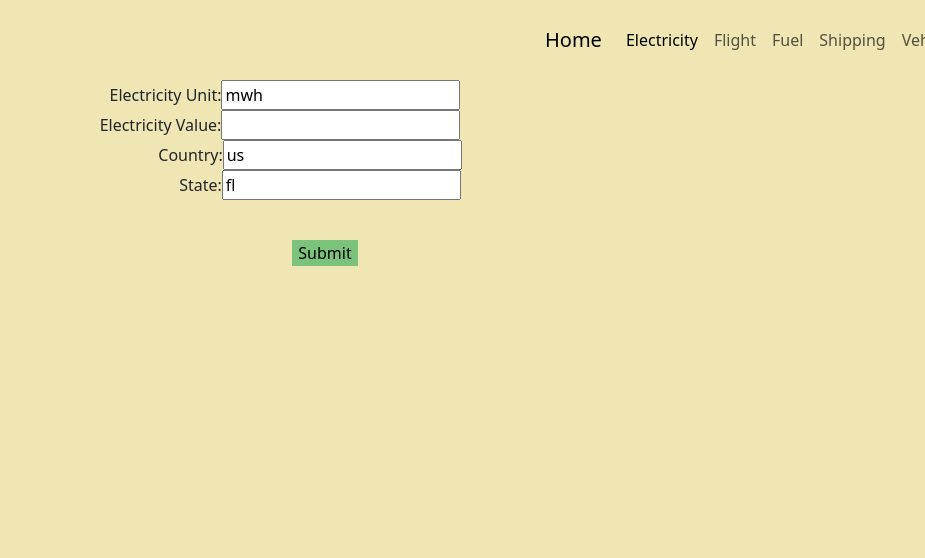
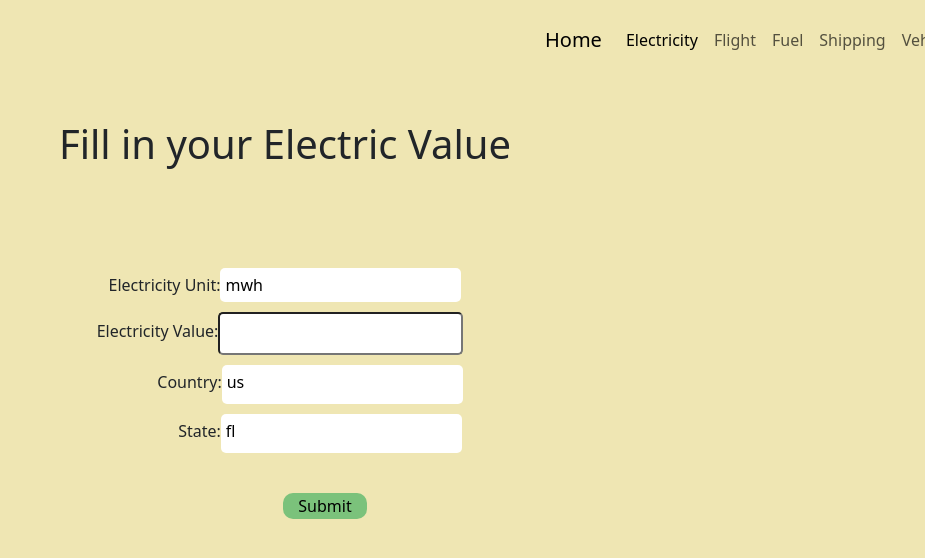
Before and after one commit to richard200/project-carbon-calculator, a React (Create React App) app: page /electricity in a window 1280 px wide. Shown: the top 558 px of the page, without its empty margins (355-1280 px from the left). Built offline with nearby package versions, Linux system fonts and the light colour scheme.

Commit message:
electricity

```diff
--- a/src/components/Electricity.js
+++ b/src/components/Electricity.js
@@ -13,6 +13,7 @@ function Electricity() {
 
 
     function handleSubmit(event) {
+
       event.preventDefault();
 
 
@@ -59,6 +60,9 @@ function Electricity() {
         return (
             <div>
               <Navigation/>
+              <div>
+                <h1 id="electricValue"> Fill in your Electric Value</h1>
+              </div>
               <form id="Apiform" onSubmit={handleSubmit}>
                 <label id="ApiInput1" >
                   Electricity Unit:
@@ -101,6 +105,9 @@ function Electricity() {
                 <br />
                 <button id="Apibtn" type="submit">Submit</button>
               </form>
+              <div id="fetched-data">
+  {renderData(data)}
+</div>
               {data && <div>{JSON.stringify(data)}</div>}
             </div>
         );
@@ -113,21 +120,60 @@ function Electricity() {
 
       if (typeof data === "object") {
           return Object.keys(data).map((key, index) => (
-              <div key={index}>
-                  <p>{key}: {renderData(data[key])}</p>
+              <div id="fetched" key={index}>
+                  <p id="fetched2"> {key}: {renderData(data[key])}</p>
               </div>
-
-
           ));
       }
-
       return data;
     }
 
     return (
       <div>
         <Navigation/>
-          {renderData(data)}
+        <form id="Apiform" onSubmit={handleSubmit}>
+                <label id="ApiInput1" >
+                  Electricity Unit:
+                  <input
+
+                    type="text"
+                    value={electricityUnit}
+                    onChange={(e) => setElectricityUnit(e.target.value)}
+                  />
+                </label>
+                <br />
+                <label id="ApiInput2">
+                  Electricity Value:
+                  <input
+
+                    type="number"
+                    value={electricityValue}
+                    onChange={(e) => setElectricityValue(e.target.value)}
+                  />
+                </label>
+                <br />
+                <label id="ApiInput3">
+                  Country:
+                  <input
+
+                    type="text"
+                    value={country}
+                    onChange={(e) => setCountry(e.target.value)}
+                  />
+                </label>
+                <br />
+                <label id="ApiInput4">
+                  State:
+                  <input
+
+                    type="text"                     value={state}
+                    onChange={(e) => setState(e.target.value)}
+                  />
+                </label>
+                <br />
+                <button id="Apibtn" type="submit">Submit</button>
+              </form>
+        {submitted && renderData(data)}
       </div>
     );
 }
--- a/src/index.css
+++ b/src/index.css
@@ -132,28 +132,31 @@ text-align: center;
  margin: 0 auto;
  text-align: center;
  width: 50%;
+ margin-top: 100px;
+ outline: none;
 
 
 }
 
 #ApiInput1{
   border: none;
-
-
- /*  margin-left: 190px;
-  margin-top: 10px; */
+  padding-bottom: 10px;
+  outline: none;
 
 }
 
 #ApiInput2{
   border: none;
   margin-left: -10px;
+  padding-bottom: 10px;
+
 
 }
 
 #ApiInput3{
   border: none;
   margin-left: 50px;
+  padding-bottom: 10px;
 }
 
 #ApiInput4{
@@ -167,6 +170,9 @@ text-align: center;
   margin-left: 80px;
   margin-top: 40px;
   background-color: rgb(123, 194, 123);
+  border-radius: 10px;
+  padding-left: 15px;
+  padding-right: 15px;
   /* margin-top: 120px; */
 
 
@@ -175,3 +181,40 @@ text-align: center;
 #data{
   justify-content: space-between;
 }
+
+#electricValue{
+  text-align: center;
+  margin-top: 40px;
+}
+
+
+#ApiInput1 input{
+  border: none;
+  padding: 5px;
+  outline: none;
+  border-radius: 5px;
+  border: 0.1px;
+
+}
+
+#ApiInput2 input{
+  padding: 5px;
+  padding-bottom: 10px;
+  border-radius: 5px;
+}
+
+#ApiInput3 input{
+  border: none;
+  outline: none;
+  padding: 5px;
+  padding-bottom: 10px;
+  border-radius: 5px;
+}
+
+#ApiInput4 input{
+  border: none;
+  outline: none;
+  padding: 5px;
+  padding-bottom: 10px;
+  border-radius: 5px;
+}
```
Also changed, not shown: Carbon_cal-removebg-preview.png (deleted), green_earth_vector_ai_concepts_for_Free_Download___Free_Vector-removebg-preview.png (deleted). Lines whose indentation alone changed are shown as unchanged.
